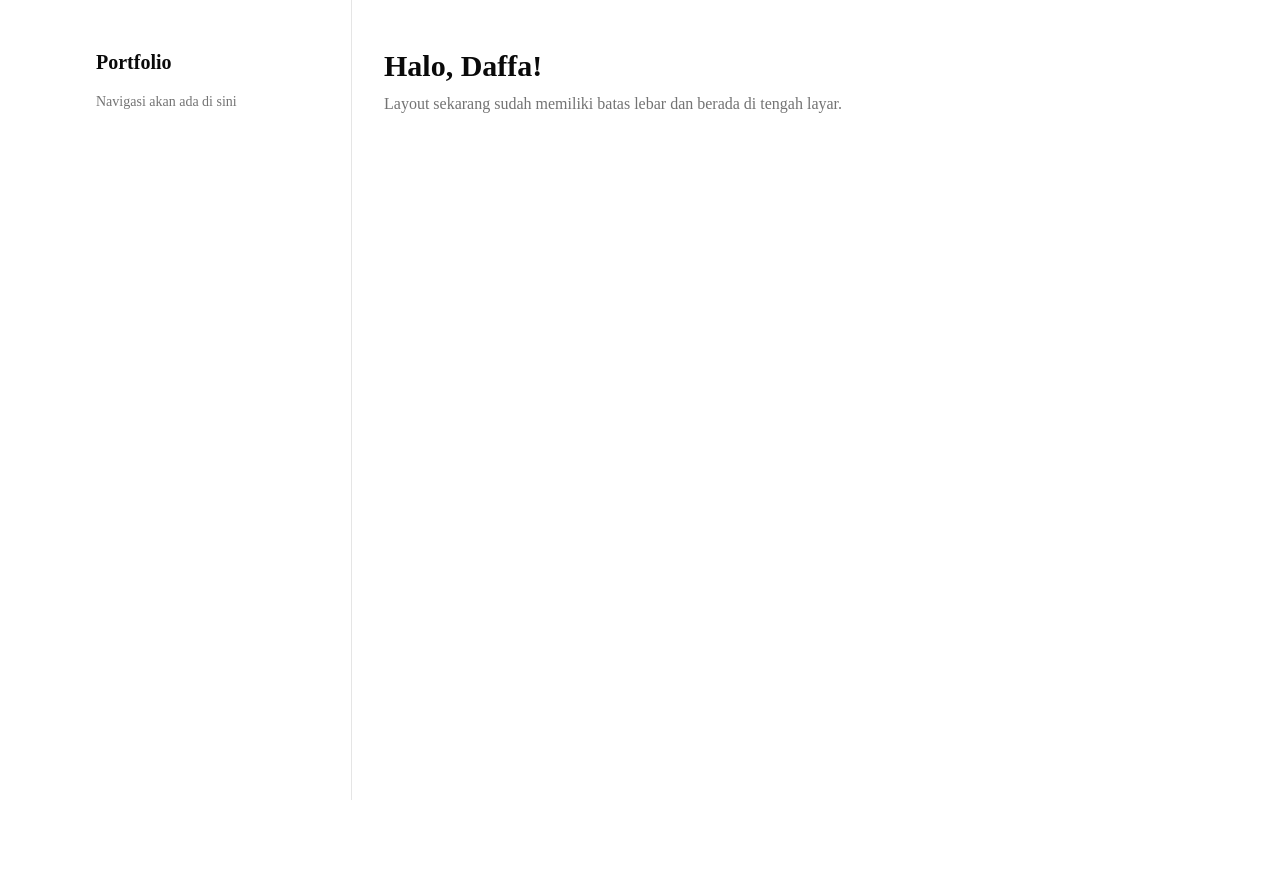
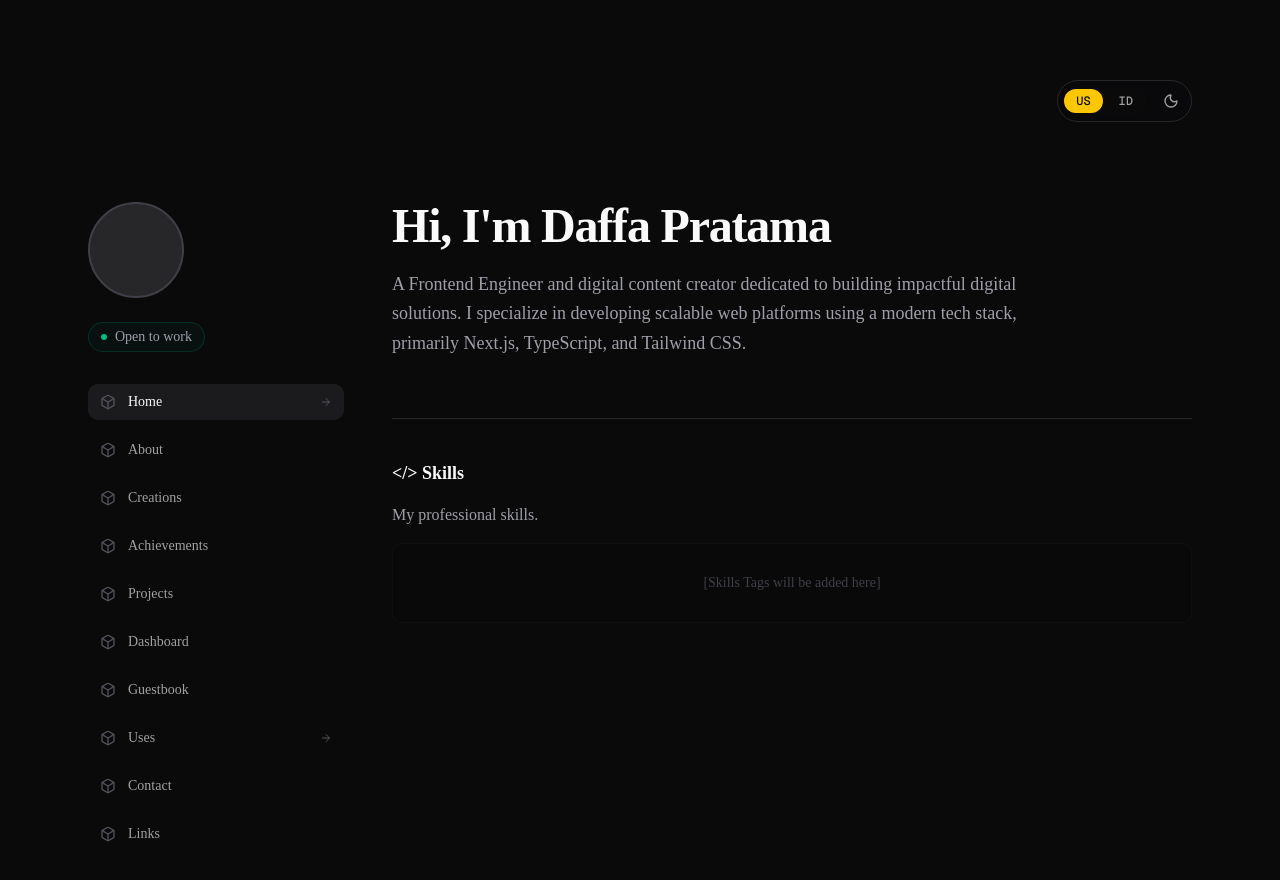
Before and after one commit to rifkyprataama/portfolio-dapa, a Next.js app: page / in a window 1280 px wide. Shown: the top 880 px of the page. Before the commit the page ends 800 px from the top, so only its background shows below. Built offline with nearby package versions, Linux system fonts and the light colour scheme.

Commit message:
toggle language and mode

```diff
--- a/app/layout.tsx
+++ b/app/layout.tsx
@@ -3,6 +3,7 @@ import { Geist, Geist_Mono } from "next/font/google";
 import "./globals.css";
 import { ThemeProvider } from "@/components/theme-provider";
 
+// Mengatur font Geist Sans yang bersih dan modern
 const geistSans = Geist({
   variable: "--font-geist-sans",
   subsets: ["latin"],
@@ -15,7 +16,7 @@ const geistMono = Geist_Mono({
 
 export const metadata: Metadata = {
   title: "Daffa Pratama | Frontend Engineer",
-  description: "Personal portfolio showcasing scalable web platforms and digital solutions.",
+  description: "Personal portfolio showcasing digital solutions.",
 };
 
 export default function RootLayout({
@@ -26,13 +27,13 @@ export default function RootLayout({
   return (
     <html lang="en" suppressHydrationWarning>
       <body
-        // Tambahan font-sans agar font Geist aktif
+        // Menambahkan font-sans dan antialiased untuk render teks yang sempurna
         className={`${geistSans.variable} ${geistMono.variable} font-sans antialiased bg-background text-foreground`}
       >
         <ThemeProvider
           attribute="class"
-          defaultTheme="system" // Diubah menjadi system
-          enableSystem // Memastikan pembacaan OS aktif
+          defaultTheme="dark" // Mewajibkan dark mode sebagai default
+          enableSystem={false} // Mengabaikan system setting agar dark mode terkunci
           disableTransitionOnChange
         >
           {children}
--- a/app/page.tsx
+++ b/app/page.tsx
@@ -1,20 +1,88 @@
+import { ArrowRight, Box } from "lucide-react" // Ikon menu
+import { AnimatedStatus } from "@/components/animated-status"
+import { SettingsToggles } from "@/components/settings-toggles"
+
+// Daftar menu navigasi (Disesuaikan dengan Gambar 2)
+const navLinks = [
+  { href: "#", label: "Home", active: true },
+  { href: "#", label: "About" },
+  { href: "#", label: "Creations" },
+  { href: "#", label: "Achievements" },
+  { href: "#", label: "Projects" },
+  { href: "#", label: "Dashboard" },
+  { href: "#", label: "Guestbook" },
+  { href: "#", label: "Uses" },
+  { href: "#", label: "Contact" },
+  { href: "#", label: "Links" },
+]
+
 export default function Home() {
   return (
-    // Tambahkan max-w-6xl dan mx-auto di sini untuk menengahkan dan membatasi lebar
-    <div className="max-w-6xl mx-auto flex min-h-screen px-4 sm:px-6 lg:px-8">
+    // Kontainer Berpusat (max-w-6xl)
+    <div className="max-w-6xl mx-auto py-20 px-6 flex flex-col gap-20">
 
-      {/* Area Sidebar */}
-      <aside className="hidden md:flex w-64 flex-col border-r py-12 pr-8">
-        <h2 className="text-xl font-bold mb-4">Portfolio</h2>
-        <p className="text-sm text-muted-foreground">Navigasi akan ada di sini</p>
-      </aside>
+      {/* Header (Top Right Settings) */}
+      <header className="flex justify-end">
+        <SettingsToggles />
+      </header>
 
-      {/* Area Konten Utama */}
-      <main className="flex-1 py-12 pl-8">
-        <h1 className="text-3xl font-bold">Halo, Daffa!</h1>
-        <p className="text-muted-foreground mt-2">
-          Layout sekarang sudah memiliki batas lebar dan berada di tengah layar.
-        </p>
+      {/* Konten Utama (Main Row) */}
+      <main className="flex flex-col md:flex-row gap-12">
+
+        {/* Kolom Kiri: Bagian Profil & Navigasi (Aside) */}
+        <aside className="w-full md:w-64 flex flex-col gap-8">
+
+          {/* Bagian Profil */}
+          <div className="flex flex-col gap-6 items-start">
+            {/* Avatar Placeholder (Lingkaran Abu-abu) */}
+            <div className="w-24 h-24 rounded-full bg-zinc-800 border-2 border-zinc-700"></div>
+            {/* Status Animasi */}
+            <AnimatedStatus />
+          </div>
+
+          {/* Navigasi (List) */}
+          <nav>
+            <ul className="space-y-3">
+              {navLinks.map((link) => (
+                <li key={link.label}>
+                  <a href={link.href} className={`group flex items-center justify-between px-3 py-2 rounded-lg text-sm transition-colors ${link.active ? 'bg-zinc-800/60 text-foreground' : 'text-muted-foreground hover:bg-zinc-900/40 hover:text-foreground'}`}>
+                    <div className="flex items-center gap-3">
+                      <Box className="w-4 h-4 text-zinc-600 group-hover:text-foreground" />
+                      {link.label}
+                    </div>
+                    {/* Ikon panah muncul saat active atau hover */}
+                    {(link.active || link.label === "Uses") && <ArrowRight className="w-3 h-3 text-zinc-600" />}
+                  </a>
+                </li>
+              ))}
+            </ul>
+          </nav>
+        </aside>
+
+        {/* Kolom Kanan: Teks Perkenalan & Skills (Main Content Area) */}
+        <section className="flex-1 flex flex-col gap-10">
+
+          {/* Teks Perkenalan */}
+          <div className="flex flex-col gap-5">
+            <h1 className="text-5xl font-extrabold tracking-tight">Hi, I'm Daffa Pratama</h1>
+            <p className="text-zinc-400 text-lg leading-relaxed max-w-2xl">
+              A Frontend Engineer and digital content creator dedicated to building impactful digital solutions. I specialize in developing scalable web platforms using a modern tech stack, primarily Next.js, TypeScript, and Tailwind CSS.
+            </p>
+          </div>
+
+          {/* Area Skills (Untuk nanti kita isi tags-nya) */}
+          <div className="border-t border-zinc-800 pt-10 mt-5 flex flex-col gap-4">
+             <div className="flex items-center gap-2">
+               <span className="text-lg font-bold">{'</>'} Skills</span>
+             </div>
+             <p className="text-zinc-400">My professional skills.</p>
+             {/* Placeholder untuk badge tags (seperti di Gambar 2) */}
+             <div className="h-20 bg-zinc-950/40 rounded-lg border border-zinc-900/50 flex items-center justify-center text-zinc-700 text-sm">
+               [Skills Tags will be added here]
+             </div>
+          </div>
+
+        </section>
       </main>
 
     </div>
--- /dev/null
+++ b/components/animated-status.tsx
@@ -0,0 +1,24 @@
+"use client"
+import { useState, useEffect } from "react"
+import { cn } from "@/lib/utils"
+
+const statuses = ["Lets Collaborate", "Open to work", "Hire me"]
+
+export function AnimatedStatus() {
+  const [index, setIndex] = useState(0)
+
+  useEffect(() => {
+    const timer = setInterval(() => {
+      setIndex((current) => (current + 1) % statuses.length)
+    }, 3000) // Berganti setiap 3 detik
+    return () => clearInterval(timer)
+  }, [])
+
+  return (
+    <div className="text-zinc-400 text-sm font-medium border border-emerald-900/50 bg-emerald-950/20 px-3 py-1 rounded-full flex items-center gap-2">
+      <span className="w-1.5 h-1.5 rounded-full bg-emerald-500 block"></span>
+      {/* Teks berganti dengan transisi fade-in (Tailwind animate-fade-in) */}
+      <span className="animate-fade-in">{statuses[index]}</span>
+    </div>
+  )
+}
--- /dev/null
+++ b/components/settings-toggles.tsx
@@ -0,0 +1,40 @@
+"use client"
+import { useTheme } from "next-themes"
+import { useState } from "react"
+import { Sun, Moon } from "lucide-react"
+import { Button } from "@/components/ui/button"
+
+export function SettingsToggles() {
+  const { theme, setTheme } = useTheme()
+  const [lang, setLang] = useState('US')
+
+  return (
+    <div className="flex items-center gap-2 border border-zinc-800 bg-zinc-950 p-1 rounded-full">
+      {/* Toggle Bahasa US/ID (Pill Style) */}
+      <div className="flex items-center gap-1 bg-background p-0.5 rounded-full text-xs font-mono font-medium">
+        <button
+          onClick={() => setLang('US')}
+          className={`px-3 py-1 rounded-full transition-colors ${lang === 'US' ? 'bg-yellow-400 text-zinc-950' : 'text-muted-foreground'}`}>
+          US
+        </button>
+        <button
+          onClick={() => setLang('ID')}
+          className={`px-3 py-1 rounded-full transition-colors ${lang === 'ID' ? 'bg-yellow-400 text-zinc-950' : 'text-muted-foreground'}`}>
+          ID
+        </button>
+      </div>
+
+      {/* Toggle Tema (Ghost Button) */}
+      <Button
+        variant="ghost"
+        size="icon"
+        onClick={() => setTheme(theme === 'dark' ? 'light' : 'dark')}
+        className="rounded-full text-muted-foreground hover:text-foreground hover:bg-zinc-800"
+      >
+        <Sun className="h-4 w-4 rotate-0 scale-100 transition-all dark:-rotate-90 dark:scale-0" />
+        <Moon className="absolute h-4 w-4 rotate-90 scale-0 transition-all dark:rotate-0 dark:scale-100" />
+        <span className="sr-only">Toggle theme</span>
+      </Button>
+    </div>
+  )
+}
--- /dev/null
+++ b/components/sidebar.tsx
@@ -0,0 +1,52 @@
+"use client"
+
+import Link from "next/link"
+import { usePathname } from "next/navigation"
+import { cn } from "@/lib/utils"
+import { AnimatedStatus } from "./animated-status"
+
+const menuItems = [
+  { label: "Home", href: "/" },
+  { label: "About", href: "/about" },
+  { label: "Projects", href: "/projects" },
+  { label: "Dashboard", href: "/dashboard" },
+  { label: "Guestbook", href: "/guestbook" },
+]
+
+export function Sidebar() {
+  const pathname = usePathname()
+
+  return (
+    <aside className="hidden md:flex w-64 flex-col border-r min-h-screen py-10 pr-6 mr-8">
+      {/* Bagian Profil & Animasi Status */}
+      <div className="px-4 mb-8">
+        <h2 className="font-bold text-lg whitespace-nowrap">Daffa Pratama</h2>
+        <AnimatedStatus className="mt-2" />
+      </div>
+
+      {/* Menu Navigasi Vertikal */}
+      <nav className="flex-1 space-y-1">
+        {menuItems.map((item) => (
+          <Link
+            key={item.href}
+            href={item.href}
+            className={cn(
+              "flex items-center px-4 py-2 text-sm font-medium rounded-lg transition-colors",
+              pathname === item.href
+                ? "bg-secondary text-secondary-foreground"
+                : "text-muted-foreground hover:bg-secondary/50 hover:text-foreground"
+            )}
+          >
+            {item.label}
+          </Link>
+        ))}
+      </nav>
+
+      {/* Tempat Toggle Bahasa, Tema & Layout */}
+      <div className="pt-6 border-t px-4 space-y-4">
+        <p className="text-[10px] text-muted-foreground uppercase tracking-widest">Settings</p>
+        <div className="h-8 w-full bg-zinc-900/50 rounded animate-pulse" />
+      </div>
+    </aside>
+  )
+}
--- /dev/null
+++ b/components/topbar.tsx
@@ -0,0 +1,58 @@
+"use client"
+
+import Link from "next/link"
+import { usePathname } from "next/navigation"
+import { cn } from "@/lib/utils"
+import { AnimatedStatus } from "./animated-status"
+
+// Kita gunakan menu yang sama, tapi tanpa ikon agar rapi secara horizontal
+const menuItems = [
+  { label: "Home", href: "/" },
+  { label: "About", href: "/about" },
+  { label: "Projects", href: "/projects" },
+  { label: "Dashboard", href: "/dashboard" },
+  { label: "Guestbook", href: "/guestbook" },
+]
+
+export function Topbar() {
+  const pathname = usePathname()
+
+  return (
+    <header className="sticky top-0 z-50 w-full border-b bg-background/95 backdrop-blur supports-[backdrop-filter]:bg-background/60">
+      <div className="max-w-6xl mx-auto flex h-16 items-center justify-between px-4 sm:px-6 lg:px-8">
+
+        {/* Bagian Kiri: Profil & Animasi Status yang baru kita buat */}
+        <div className="flex items-center gap-6">
+          <h2 className="font-bold text-lg whitespace-nowrap">Daffa Pratama</h2>
+          <AnimatedStatus className="hidden md:flex w-32" />
+        </div>
+
+        {/* Bagian Tengah: Menu Navigasi Horizontal */}
+        <nav className="hidden md:flex items-center gap-1">
+          {menuItems.map((item) => (
+            <Link
+              key={item.href}
+              href={item.href}
+              className={cn(
+                "px-3 py-2 text-sm font-medium rounded-md transition-colors",
+                pathname === item.href
+                  ? "bg-secondary text-secondary-foreground"
+                  : "text-muted-foreground hover:bg-secondary/50 hover:text-foreground"
+              )}
+            >
+              {item.label}
+            </Link>
+          ))}
+        </nav>
+
+        {/* Bagian Kanan: Tempat Toggle Bahasa, Tema & Layout (Akan kita isi nanti) */}
+        <div className="flex items-center gap-4">
+           <p className="text-[10px] text-muted-foreground uppercase tracking-widest">Settings</p>
+           {/* Placeholder untuk tombol-tombol toggle */}
+           <div className="h-8 w-24 bg-zinc-900/50 rounded animate-pulse" />
+        </div>
+
+      </div>
+    </header>
+  )
+}
--- a/package.json
+++ b/package.json
@@ -19,7 +19,8 @@
     "react-dom": "19.2.4",
     "shadcn": "^4.1.0",
     "tailwind-merge": "^3.5.0",
-    "tw-animate-css": "^1.4.0"
+    "tw-animate-css": "^1.4.0",
+    "zustand": "^5.0.12"
   },
   "devDependencies": {
     "@tailwindcss/postcss": "^4",
--- /dev/null
+++ b/store/use-layout-store.ts
@@ -0,0 +1,23 @@
+import { create } from 'zustand'
+import { persist } from 'zustand/middleware'
+
+type LayoutType = 'sidebar' | 'topbar'
+
+interface LayoutState {
+  layout: LayoutType
+  toggleLayout: () => void
+}
+
+export const useLayoutStore = create<LayoutState>()(
+  persist(
+    (set) => ({
+      layout: 'sidebar', // Default awal adalah sidebar
+      toggleLayout: () => set((state) => ({
+        layout: state.layout === 'sidebar' ? 'topbar' : 'sidebar'
+      })),
+    }),
+    {
+      name: 'layout-storage', // Nama key yang akan disimpan di localStorage browser
+    }
+  )
+)
```
Also changed, not shown: 1 other file (tests, documents, lock files or other folders).
